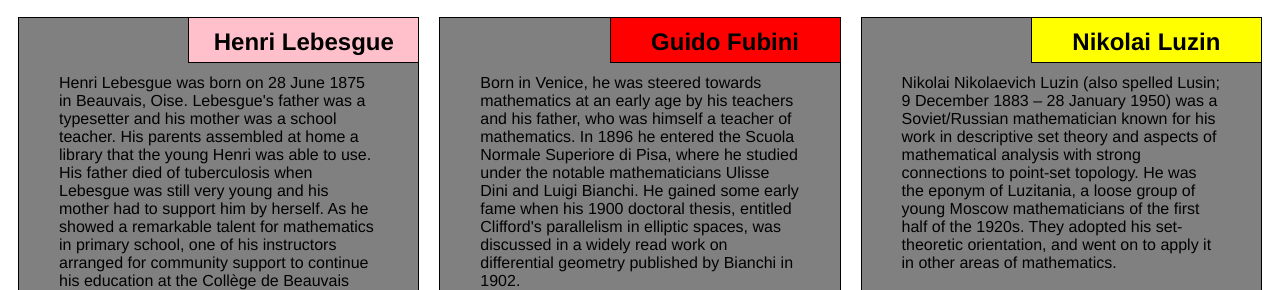
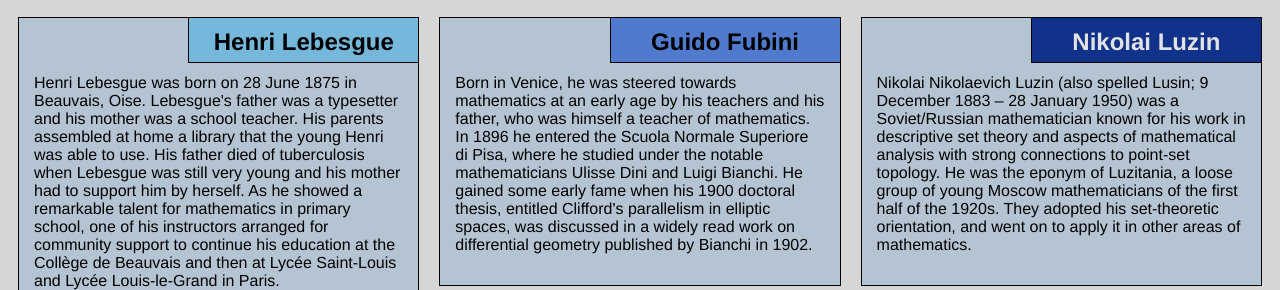
Before and after one commit to sahitibhogavilli/coursera--week2, a plain HTML site: page index.html in a window 1280 px wide. Shown: the part 73-363 px from the top of the page. Drawn offline with Linux system fonts and the light colour scheme.

Commit message:
Update style.css

```diff
--- a/css/style.css
+++ b/css/style.css
@@ -4,7 +4,7 @@
 }
 
 body {
-    background-color:white;
+    background-color: #d6d6d6;
 }
 
 h1 {
@@ -14,7 +14,7 @@ h1 {
 
 section {
     border: 1px solid black;
-    background-color:gray;
+    background-color: #b5c4d2;
     margin: 10px;
 }
 
@@ -33,19 +33,20 @@ section>h2 {
 }
 
 section.lebesgue>h2 {
-    background-color: pink;
+    background-color: #76b8db;
 }
 
 section.fubini>h2 {
-    background-color:red;
+    background-color: #4f7acd;
 }
 
 section.luzin>h2 {
-    background-color: yellow;
+    color: #e2e2e2;
+    background-color: #10328a;
 }
 
 section>p {
-    padding: 40px;
+    padding: 40px 15px 15px 15px;
 }
 
 .row {
```
